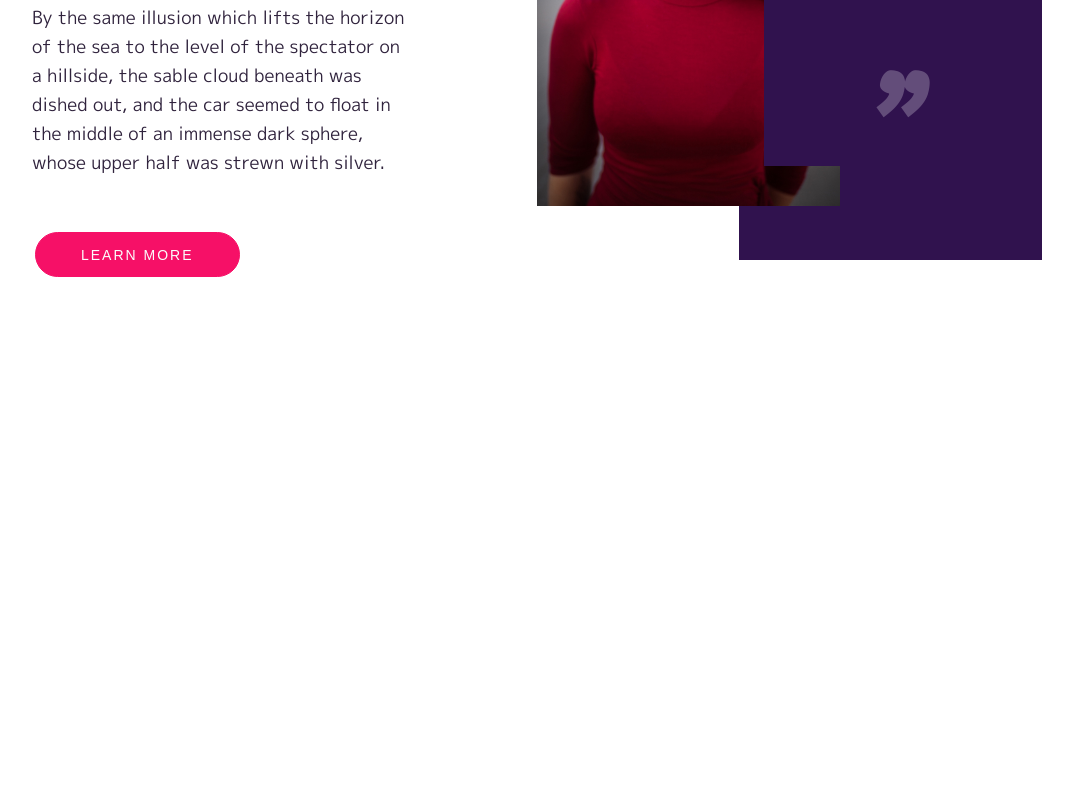
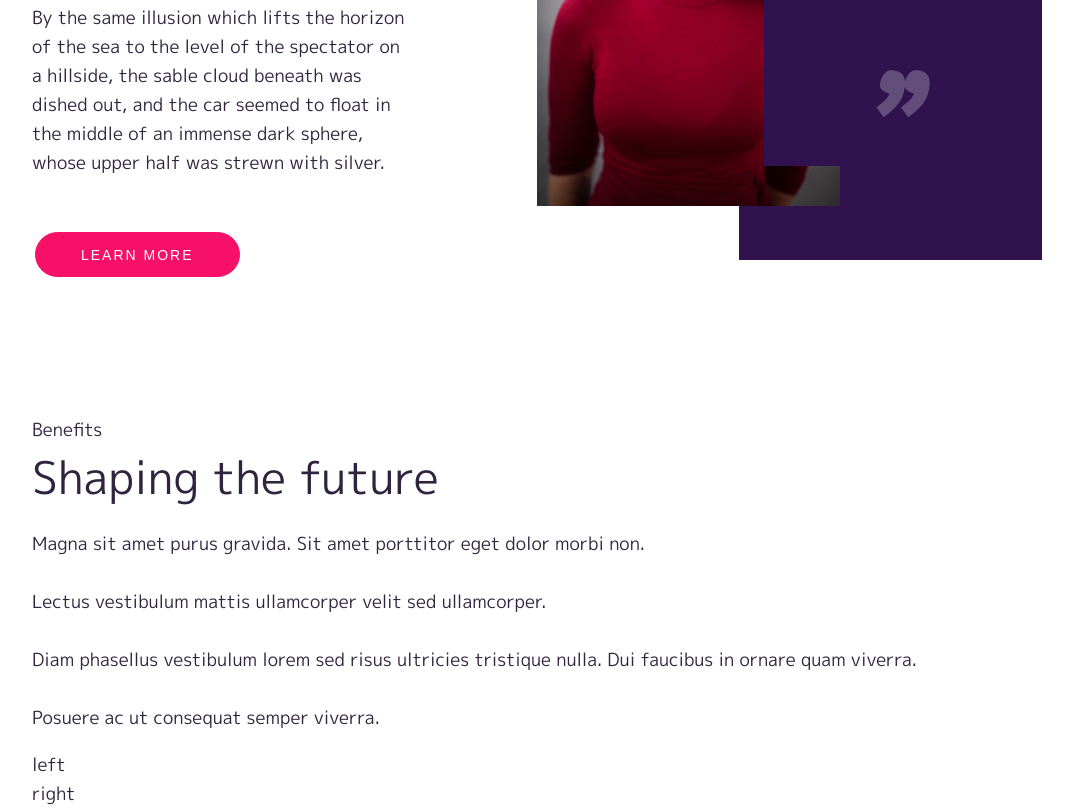
Before and after one commit to amprsnd/lopper, a plain HTML site: page index.html in a window 1280 px wide. Shown: the part 1265-2073 px from the top of the page, without its empty margins (118-1191 px from the left). Before the commit the page ends 1680 px from the top, so only its background shows below. Drawn offline with Linux system fonts and the light colour scheme; files whose address does not match are found by name.

Commit message:
// WIP: shaping section

```diff
--- a/assets/style.css
+++ b/assets/style.css
@@ -146,7 +146,7 @@ section {
   box-sizing: border-box;
 }
 
-
+/* Hero section */
 .hero {
   position: relative;
   min-height: 80vh;
@@ -316,7 +316,7 @@ nav .menu img {
   margin-left: 40px;
 }
 
-
+/* Future section */
 .future {
   padding: 110px 0 135px 0;
 }
--- a/index.html
+++ b/index.html
@@ -65,7 +65,28 @@
       </div>
     </section>
 
-    <section></section>
+    <section class="shaping">
+      <div class="container">
+        <div class="left">
+          <span>Benefits</span>
+          <h3>Shaping the future</h3>
+          <p class="regular-bold"></p>
+          <p>
+            Magna sit amet purus gravida. Sit amet porttitor eget dolor morbi non.
+            <br><br>
+            Lectus vestibulum mattis ullamcorper velit sed ullamcorper.
+            <br><br>
+            Diam phasellus vestibulum lorem sed risus ultricies tristique nulla. Dui faucibus in ornare quam viverra.
+            <br><br>
+            Posuere ac ut consequat semper viverra.
+          </p>
+          left
+        </div>
+        <div class="right">
+          right
+        </div>
+      </div>
+    </section>
 
     <section></section>
 
```
